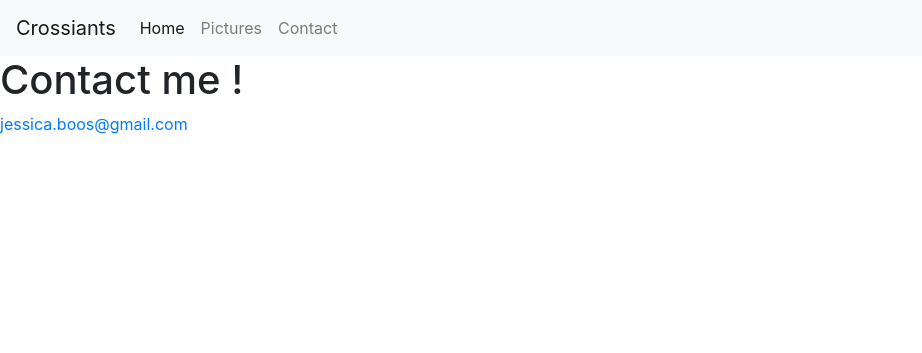
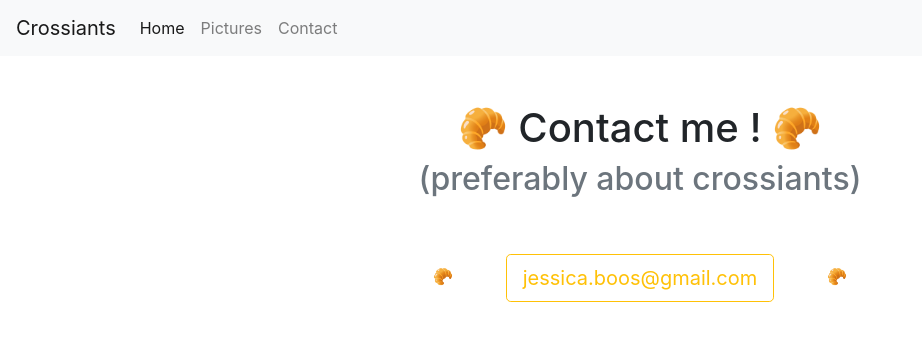
Before and after one commit to JessicaBoos/Crossiant, a plain HTML site: page contact.html in a window 1280 px wide. Shown: the whole page, without its empty margins (0-922 px from the left). Drawn offline with nearby package versions, Linux system fonts and the light colour scheme.

Commit message:
updated the all the pages

```diff
--- a/contact.html
+++ b/contact.html
@@ -13,7 +13,7 @@
   </head>
   <body>
     <nav class="navbar navbar-expand-lg navbar-light bg-light">
-      <a class="navbar-brand" href="#">Crossiants</a>
+      <a class="navbar-brand" href="/index.html">Crossiants</a>
       <button
         class="navbar-toggler"
         type="button"
@@ -42,9 +42,16 @@
       </div>
     </nav>
 
-    <h1 class="text-centered">Contact me !</h1>
-    <div class="text-centered">
-      <a href="mailto:jessica.boos@gmail.com">jessica.boos@gmail.com</a>
+    <h1 class="text-center mt-5">🥐 Contact me ! 🥐</h1>
+    <h2 class="text-center text-muted">(preferably about crossiants)</h2>
+    <div class="text-center">
+      🥐
+      <a
+        href="mailto:jessica.boos@gmail.com"
+        class="btn btn-outline-warning btn-lg m-5"
+        >jessica.boos@gmail.com</a
+      >
+      🥐
     </div>
     <script
       src="https://cdn.jsdelivr.net/npm/jquery@3.5.1/dist/jquery.slim.min.js"
```
Also changed, not shown: index.html (+1 -1 lines), photo.html (+17 -5 lines).
